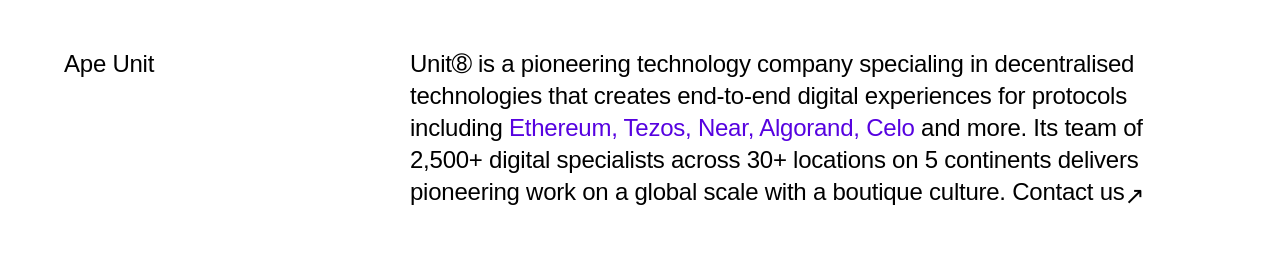
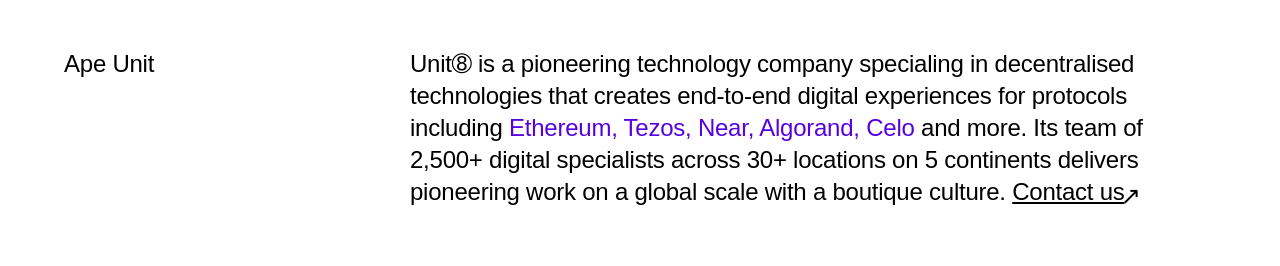
Before and after one commit to TheGymRwanda/zzz-unit8, a Next.js app: page / in a window 1280 px wide. Shown: the top 266 px of the page. Built offline with nearby package versions, Linux system fonts and the light colour scheme; a web font is replaced by a local one.

Commit message:
fix: shows the undeline on the link and adds more transition

```diff
--- a/components/sections/Footer.jsx
+++ b/components/sections/Footer.jsx
@@ -15,16 +15,19 @@ export default function Footer() {
             link="https://twitter.com/apeunit"
             text="Twitter"
             target="_blank"
+            style={"no-underline"}
           />
           <CustomLink
             link="https://www.facebook.com/apeunit/"
             text="Facebook"
             target="_blank"
+            style={"no-underline"}
           />
           <CustomLink
             link="https://de.linkedin.com/company/ape-unit"
             text="LinkedIn"
             target="_blank"
+            style={"no-underline"}
           />
         </div>
         <h4>
--- a/components/sections/blogs/Posts.jsx
+++ b/components/sections/blogs/Posts.jsx
@@ -3,7 +3,7 @@ import { useEffect, useRef, useState } from "react";
 import Layout from "../../layout/Layout";
 import blogData from "/utils/blogData";
 import RightArrow from "../../vectors/Arrow";
-import RenderPosts from "./RanderPosts"
+import RanderPost from "./RanderPosts"
 
 export default function Posts() {
   const [blogs, setBlogs] = useState([]);
@@ -76,7 +76,7 @@ export default function Posts() {
         ref={mainWrapperRef}
         className="relative flex max-w-full gap-6 p-6 px-5 overflow-x-auto lg:px-16 md:px-9 hide-scroll"
       >
-        <RenderPosts blogs={blogs} />
+        <RanderPost blogs={blogs} />
       </div>
     </div>
   );
--- a/components/sections/blogs/RanderPosts.jsx
+++ b/components/sections/blogs/RanderPosts.jsx
@@ -1,6 +1,6 @@
 import Blog from "../../ui/Blog";
 
-export default function RanderPosts({ blogs }) {
+export default function RanderPost({ blogs }) {
     return(
         <>
             {blogs.map((value, index) => {
--- a/components/ui/CustomLink.jsx
+++ b/components/ui/CustomLink.jsx
@@ -5,14 +5,10 @@ export default function CustomLink({ link, text, style, target }) {
   return (
       <Link className="relative" href={`${link ? link : "/"}`} target={target}>
         <div
-          className={`relative h-fit p-0 transition-all duration-700 inline-flex items-center lg:text-2xl text-2.5xl font-normal leading-7  group ${style}`}
+          className={`relative h-fit p-0 transition-all inline-flex items-center lg:text-2xl text-2.5xl font-normal leading-7  group `}
         >
-          <span className={`relative  transition after:duration-700 inline-flex items-center sm:text-2xl text-2.5xl font-normal leading-7 -tracking-sm after:content-['↗'] after:relative after:-bottom-1 after:text-2.5xl after:lg:text-2xl after:lg:group-hover:-top-1 after:lg:group-hover:-right-1 ${style} `}>{text}</span>
-          <span
-            className={`absolute transition-all duration-300 -right-4 bottom-0 group-hover:top-0.2 lg:group-hover:top-0.3 group-hover:-right-5`}
-          >
+          <span className={`group-hover:no-underline transition-none duration-0.4 relative after:absolute after:-right-4 after:-bottom-1  transition after:duration-0.4 inline-flex items-center sm:text-2xl text-2.5xl font-normal leading-7 -tracking-sm after:content-['↗']  underline  group-hover:no_undeline after:text-2.5xl after:lg:text-2xl lg:after:group-hover:-right-5 lg:after:group-hover:bottom-1 ${style} `}>{text}</span>
 
-          </span>
         </div>
       </Link>
   );
--- a/tailwind.config.js
+++ b/tailwind.config.js
@@ -124,6 +124,9 @@ module.exports = {
       dropShadow: {
         "3xl": "1px 1px 14px rgba(0, 0, 0, 0.1)",
       },
+      transitionDuration: {
+        '0.4': '0.4s',
+      }
     },
   },
   plugins: [],
```
